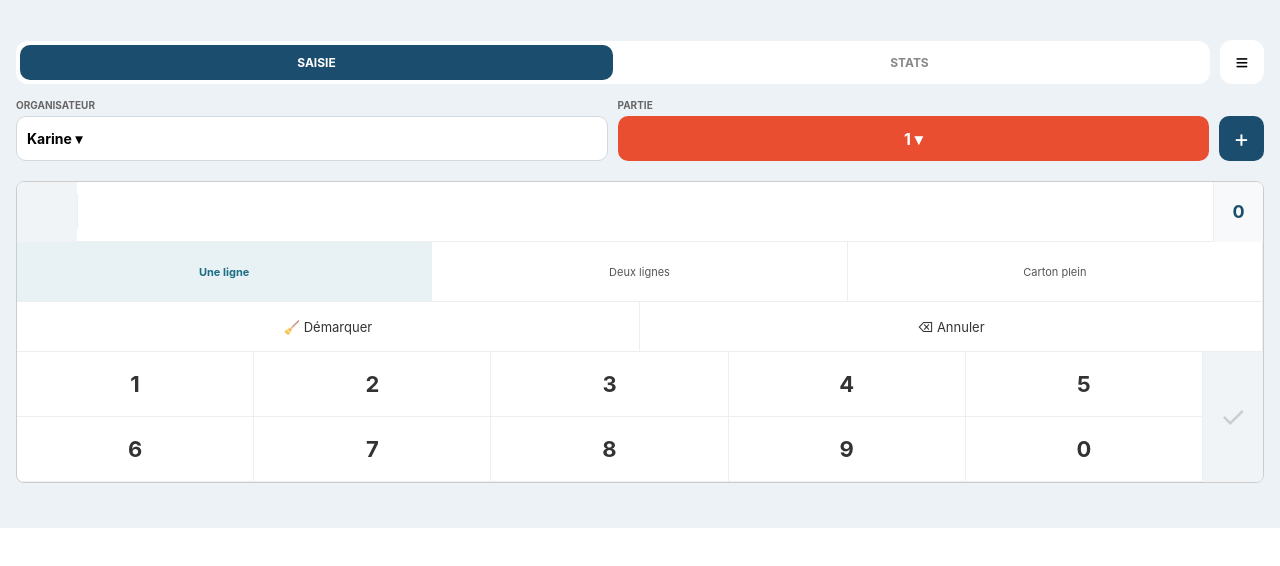
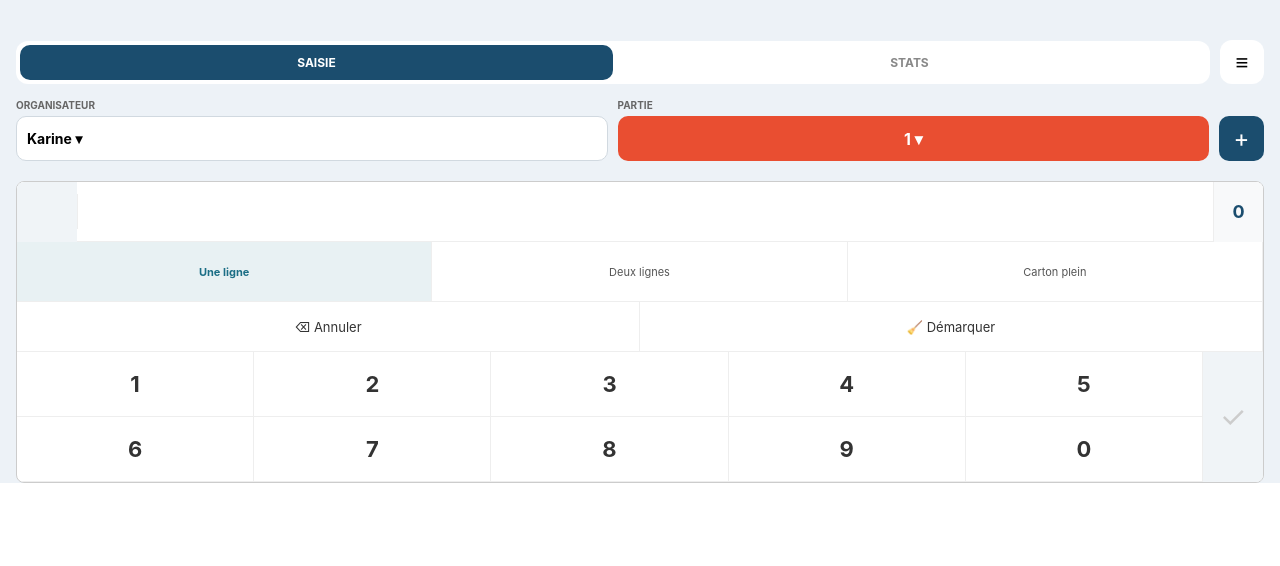
Before and after one commit to Git1602051961/statslotos, a React (Vite) app: page / in a window 1280 px wide. Shown: the top 566 px of the page. Built offline with nearby package versions, Linux system fonts and the light colour scheme.

Commit message:
Update App.tsx

```diff
--- a/App.tsx
+++ b/App.tsx
@@ -1,5 +1,5 @@
 import React, { useState } from 'react';
-import { View, Text, TouchableOpacity, StyleSheet, Modal, FlatList, TextInput, ScrollView, Dimensions } from 'react-native';
+import { View, Text, TouchableOpacity, StyleSheet, Modal, FlatList, TextInput, ScrollView, Alert } from 'react-native';
 
 // --- TYPES ---
 interface NumeroSaisi {
@@ -16,6 +16,7 @@ interface Organisateur {
 }
 
 export default function LotoApp() {
+  // --- ÉTATS ---
   const [view, setView] = useState<'SAISIE' | 'STATS'>('SAISIE');
   const [menuVisible, setMenuVisible] = useState(false);
   const [modalPartieVisible, setModalPartieVisible] = useState(false);
@@ -35,7 +36,7 @@ export default function LotoApp() {
   const currentOrg = organisateurs.find(o => o.id === selectedOrgId) || organisateurs[0];
   const today = new Date().toLocaleDateString();
 
-  // --- ACTIONS ---
+  // --- LOGIQUE SAISIE ---
   const handlePressNumber = (val: string) => {
     let nextInput = currentInput + val;
     if (nextInput.length > 2) return;
@@ -75,13 +76,17 @@ export default function LotoApp() {
   };
 
   const viderHistorique = () => {
-    if (window.confirm("Voulez-vous vider l'historique ?")) {
-        setOrganisateurs(prev => prev.map(o => o.id === selectedOrgId ? {...o, history:[]} : o));
-    }
+    Alert.alert("Vider l'historique", "Voulez-vous vraiment tout effacer ?", [
+        { text: "Annuler", style: "cancel" },
+        { text: "Vider", onPress: () => setOrganisateurs(prev => prev.map(o => o.id === selectedOrgId ? {...o, history:[]} : o)) }
+    ]);
   };
 
   const supprimerOrganisateur = () => {
-    if (organisateurs.length <= 1) return;
+    if (organisateurs.length <= 1) {
+        Alert.alert("Action impossible", "Il doit rester au moins un organisateur.");
+        return;
+    }
     const nouveaux = organisateurs.filter(o => o.id !== selectedOrgId);
     setOrganisateurs(nouveaux);
     setSelectedOrgId(nouveaux[0].id);
@@ -89,7 +94,7 @@ export default function LotoApp() {
   };
 
   // --- LOGIQUE STATS ---
-  const getFilteredStats = (filterMode: string) => {
+  const getTopNumbersByMode = (filterMode: string, limit: number) => {
     const counts: { [key: number]: number } = {};
     currentOrg.history.forEach(item => {
       if (item.mode === filterMode) {
@@ -98,9 +103,17 @@ export default function LotoApp() {
         }
       }
     });
-    return Object.entries(counts).map(([num, count]) => ({ num: parseInt(num), count }))
-      .sort((a, b) => b.count - a.count).slice(0, 10);
+    return Object.entries(counts)
+      .map(([num, count]) => ({ num: parseInt(num), count }))
+      .sort((a, b) => b.count - a.count)
+      .slice(0, limit)
+      .map(item => item.num)
+      .sort((a, b) => a - b);
   };
+
+  const line1 = getTopNumbersByMode('Une ligne', 5);
+  const line2 = getTopNumbersByMode('Deux lignes', 5);
+  const line3 = getTopNumbersByMode('Carton plein', 5);
 
   return (
     <View style={styles.container}>
@@ -115,7 +128,7 @@ export default function LotoApp() {
 
       {view === 'SAISIE' ? (
         <View style={{flex: 1}}>
-          {/* SÉLECTIONS HAUT */}
+          {/* HEADER SÉLECTIONS */}
           <View style={styles.headerSelectionRow}>
             <TouchableOpacity style={styles.flexOne} onPress={() => setModalSelectOrgVisible(true)}>
               <Text style={styles.labelHeader}>ORGANISATEUR</Text>
@@ -129,7 +142,7 @@ export default function LotoApp() {
             <TouchableOpacity style={styles.plusBtn} onPress={() => setModalAddOrgVisible(true)}><Text style={{color: '#fff', fontSize: 24}}>+</Text></TouchableOpacity>
           </View>
 
-          {/* PAVÉ NUMÉRIQUE CARTE */}
+          {/* PAVÉ ET HISTORIQUE */}
           <View style={styles.mainNumpadCard}>
             <View style={styles.numHistoryBar}>
               <View style={[styles.lastNumSlotSquare, currentOrg.history[0] ? styles.bgBrown : styles.bgEmpty]}>
@@ -157,8 +170,8 @@ export default function LotoApp() {
             </View>
 
             <View style={styles.actionRow}>
+              <TouchableOpacity style={styles.actionBtn} onPress={handleAnnuler}><Text style={styles.actionBtnText}>⌫ Annuler</Text></TouchableOpacity>
               <TouchableOpacity style={styles.actionBtn} onPress={viderHistorique}><Text style={styles.actionBtnText}>🧹 Démarquer</Text></TouchableOpacity>
-              <TouchableOpacity style={styles.actionBtn} onPress={handleAnnuler}><Text style={styles.actionBtnText}>⌫ Annuler</Text></TouchableOpacity>
             </View>
 
             <View style={styles.numpadGrid}>
@@ -171,37 +184,56 @@ export default function LotoApp() {
               </TouchableOpacity>
             </View>
           </View>
-          <View style={styles.currentSaisieContainer}>
-            {currentInput.length > 0 && <Text style={styles.currentSaisieText}>Saisie : {currentInput}</Text>}
-          </View>
+          {currentInput.length > 0 && <Text style={styles.currentSaisieText}>Saisie : {currentInput}</Text>}
         </View>
       ) : (
         <ScrollView style={styles.statsContainer}>
-          <Text style={styles.titleLarge}>Fréquence des numéros</Text>
+          <Text style={styles.titleLarge}>Carton Idéal</Text>
           <View style={styles.periodRow}>
             <TouchableOpacity onPress={() => setStatPeriod('JOUR')} style={[styles.periodBtn, statPeriod === 'JOUR' && styles.periodActive]}><Text style={statPeriod === 'JOUR' && {color:'#fff'}}>Aujourd'hui</Text></TouchableOpacity>
             <TouchableOpacity onPress={() => setStatPeriod('GLOBAL')} style={[styles.periodBtn, statPeriod === 'GLOBAL' && styles.periodActive]}><Text style={statPeriod === 'GLOBAL' && {color:'#fff'}}>Historique</Text></TouchableOpacity>
           </View>
-          <StatSection title="TOP 1 LIGNE" data={getFilteredStats('Une ligne')} color="#1B4D6E" />
-          <StatSection title="TOP 2 LIGNES" data={getFilteredStats('Deux lignes')} color="#E94E31" />
-          <StatSection title="TOP CARTON PLEIN" data={getFilteredStats('Carton plein')} color="#6A4C93" />
+
+          <View style={styles.idealCartonCard}>
+             <View style={styles.cartonGrid}>
+                {/* Ligne 1 - Stats 1 Ligne */}
+                <View style={styles.cartonRow}>
+                   {Array.from({length:9}).map((_, i) => {
+                       const num = line1[i] || null;
+                       return <View key={i} style={[styles.cartonCell, num && {backgroundColor:'#1B4D6E'}]}><Text style={styles.cartonCellText}>{num}</Text></View>
+                   })}
+                </View>
+                {/* Ligne 2 - Stats 2 Lignes */}
+                <View style={styles.cartonRow}>
+                   {Array.from({length:9}).map((_, i) => {
+                       const num = line2[i] || null;
+                       return <View key={i} style={[styles.cartonCell, num && {backgroundColor:'#E94E31'}]}><Text style={styles.cartonCellText}>{num}</Text></View>
+                   })}
+                </View>
+                {/* Ligne 3 - Stats Carton Plein */}
+                <View style={styles.cartonRow}>
+                   {Array.from({length:9}).map((_, i) => {
+                       const num = line3[i] || null;
+                       return <View key={i} style={[styles.cartonCell, num && {backgroundColor:'#6A4C93'}]}><Text style={styles.cartonCellText}>{num}</Text></View>
+                   })}
+                </View>
+             </View>
+          </View>
+          <Text style={styles.infoText}>Ligne 1: Top 1L | Ligne 2: Top 2L | Ligne 3: Top CP</Text>
         </ScrollView>
       )}
 
       {/* --- MODALES --- */}
-
-      {/* Menu Principal */}
-      <Modal visible={menuVisible} transparent>
+      <Modal visible={menuVisible} transparent animationType="fade">
         <TouchableOpacity style={styles.overlay} onPress={() => setMenuVisible(false)}>
           <View style={styles.modalContent}>
-            <View style={styles.modalHeader}><Text style={styles.modalTitle}>Menu</Text><TouchableOpacity onPress={()=>setMenuVisible(false)}><Text style={styles.closeX}>✕</Text></TouchableOpacity></View>
+            <Text style={styles.modalTitle}>Menu</Text>
             <TouchableOpacity style={styles.modalItem} onPress={supprimerOrganisateur}><Text style={{color: 'red', fontWeight: 'bold'}}>Supprimer cet organisateur</Text></TouchableOpacity>
-            <TouchableOpacity style={styles.modalItem} onPress={() => setMenuVisible(false)}><Text>Fermer</Text></TouchableOpacity>
+            <TouchableOpacity style={[styles.modalItem, {marginTop: 10}]} onPress={() => setMenuVisible(false)}><Text>Fermer</Text></TouchableOpacity>
           </View>
         </TouchableOpacity>
       </Modal>
 
-      {/* Partie */}
       <Modal visible={modalPartieVisible} transparent>
         <View style={styles.overlay}><View style={styles.modalContentLarge}>
           <View style={styles.modalHeader}><Text style={styles.modalTitle}>Choisir la Partie</Text><TouchableOpacity onPress={()=>setModalPartieVisible(false)}><Text style={styles.closeX}>✕</Text></TouchableOpacity></View>
@@ -213,7 +245,6 @@ export default function LotoApp() {
         </View></View>
       </Modal>
 
-      {/* Ajouter Org */}
       <Modal visible={modalAddOrgVisible} transparent><View style={styles.overlay}><View style={styles.modalContent}>
         <Text style={styles.modalTitle}>Nouvel Organisateur</Text>
         <TextInput style={styles.input} placeholder="Nom..." value={newOrgName} onChangeText={setNewOrgName} autoFocus />
@@ -223,28 +254,13 @@ export default function LotoApp() {
         </View>
       </View></View></Modal>
 
-      {/* Choisir Org */}
       <Modal visible={modalSelectOrgVisible} transparent><View style={styles.overlay}><View style={styles.modalContent}>
         <View style={styles.modalHeader}><Text style={styles.modalTitle}>Organisateurs</Text><TouchableOpacity onPress={()=>setModalSelectOrgVisible(false)}><Text style={styles.closeX}>✕</Text></TouchableOpacity></View>
-        <FlatList data={organisateurs} renderItem={({item})=>(<TouchableOpacity style={styles.orgItem} onPress={()=>{setSelectedOrgId(item.id); setModalSelectOrgVisible(false);}}><Text style={{fontSize: 16}}>{item.nom}</Text></TouchableOpacity>)} />
+        <FlatList data={organisateurs} keyExtractor={item => item.id} renderItem={({item})=>(<TouchableOpacity style={styles.orgItem} onPress={()=>{setSelectedOrgId(item.id); setModalSelectOrgVisible(false);}}><Text style={{fontSize: 16}}>{item.nom}</Text></TouchableOpacity>)} />
       </View></View></Modal>
     </View>
   );
 }
-
-const StatSection = ({ title, data, color }: any) => (
-  <View style={{marginBottom: 20}}>
-    <Text style={{fontWeight:'bold', color, fontSize: 12, marginBottom: 8}}>{title}</Text>
-    <View style={{flexDirection:'row', flexWrap:'wrap'}}>
-      {data.map((it:any) => (
-        <View key={it.num} style={{alignItems:'center', marginRight:10, marginBottom:10}}>
-          <View style={{width:32, height:32, borderRadius:4, backgroundColor:color, justifyContent:'center', alignItems:'center'}}><Text style={{color:'#fff', fontWeight:'bold'}}>{it.num}</Text></View>
-          <Text style={{fontSize:9, color:'#666'}}>x{it.count}</Text>
-        </View>
-      ))}
-    </View>
-  </View>
-);
 
 const styles = StyleSheet.create({
   container: { flex: 1, backgroundColor: '#EDF2F7', paddingHorizontal: 16, paddingTop: 40 },
@@ -290,10 +306,20 @@ const styles = StyleSheet.create({
   keyText: { fontSize: 22, color: '#333', fontWeight: 'bold' },
   checkBtn: { width: 60, justifyContent: 'center', alignItems: 'center', backgroundColor: '#F0F4F7' },
   checkIcon: { fontSize: 30 },
-  currentSaisieContainer: { height: 40, justifyContent: 'center', marginTop: 5 },
-  currentSaisieText: { textAlign: 'center', fontSize: 16, fontWeight: 'bold', color: '#1B6E85' },
+  currentSaisieText: { textAlign: 'center', fontSize: 18, fontWeight: 'bold', color: '#1B6E85', marginTop: 10 },
+  statsContainer: { flex: 1, backgroundColor: '#fff', padding: 15 },
+  titleLarge: { fontSize: 20, fontWeight: 'bold', color: '#1B4D6E', marginBottom: 15, textAlign: 'center' },
+  periodRow: { flexDirection: 'row', justifyContent: 'center', marginBottom: 15 },
+  periodBtn: { paddingVertical: 5, paddingHorizontal: 15, borderRadius: 15, backgroundColor: '#eee', marginHorizontal: 5 },
+  periodActive: { backgroundColor: '#1B4D6E' },
+  idealCartonCard: { borderWidth: 2, borderColor: '#333', backgroundColor: '#fff' },
+  cartonGrid: { width: '100%' },
+  cartonRow: { flexDirection: 'row' },
+  cartonCell: { flex: 1, aspectRatio: 1, borderWidth: 0.5, borderColor: '#ddd', justifyContent: 'center', alignItems: 'center' },
+  cartonCellText: { color: '#fff', fontWeight: 'bold', fontSize: 14 },
+  infoText: { fontSize: 11, color: '#666', textAlign: 'center', marginTop: 10, fontStyle: 'italic' },
   overlay: { flex: 1, backgroundColor: 'rgba(0,0,0,0.7)', justifyContent: 'center', alignItems: 'center' },
-  modalContent: { backgroundColor: '#fff', width: '85%', padding: 20, borderRadius: 15 },
+  modalContent: { backgroundColor: '#fff', width: '85%', padding: 20, borderRadius: 15, alignItems: 'center' },
   modalContentLarge: { backgroundColor: '#fff', width: '90%', maxHeight: '80%', padding: 20, borderRadius: 15 },
   modalHeader: { flexDirection: 'row', justifyContent: 'space-between', alignItems: 'center', marginBottom: 15 },
   modalTitle: { fontSize: 18, fontWeight: 'bold' },
@@ -301,14 +327,9 @@ const styles = StyleSheet.create({
   gridParties: { flexDirection: 'row', flexWrap: 'wrap', justifyContent: 'space-between' },
   partSquare: { width: '18%', aspectRatio: 1, backgroundColor: '#F0F4F8', justifyContent: 'center', alignItems: 'center', marginBottom: 10, borderRadius: 8 },
   partText: { fontWeight: 'bold' },
-  input: { borderBottomWidth: 2, borderColor: '#1B4D6E', marginBottom: 20, fontSize: 18, padding: 5 },
-  modalRowBtns: { flexDirection: 'row', justifyContent: 'space-between' },
+  input: { borderBottomWidth: 2, borderColor: '#1B4D6E', marginBottom: 20, fontSize: 18, padding: 5, width: '100%' },
+  modalRowBtns: { flexDirection: 'row', justifyContent: 'space-between', width: '100%' },
   halfBtn: { flex: 0.48, padding: 12, borderRadius: 8, alignItems: 'center' },
-  statsContainer: { flex: 1, backgroundColor: '#fff', padding: 20, borderRadius: 15 },
-  titleLarge: { fontSize: 18, fontWeight: 'bold', color: '#1B4D6E', marginBottom: 10 },
-  periodRow: { flexDirection: 'row', justifyContent: 'center', marginBottom: 20 },
-  periodBtn: { paddingVertical: 6, paddingHorizontal: 12, borderRadius: 20, backgroundColor: '#eee', marginHorizontal: 5 },
-  periodActive: { backgroundColor: '#1B4D6E' },
-  orgItem: { padding: 15, borderBottomWidth: 1, borderBottomColor: '#eee' },
-  modalItem: { padding: 15, alignItems: 'center', width: '100%' },
+  orgItem: { padding: 15, borderBottomWidth: 1, borderBottomColor: '#eee', width: '100%' },
+  modalItem: { padding: 10, width: '100%', alignItems: 'center' },
 });
```
